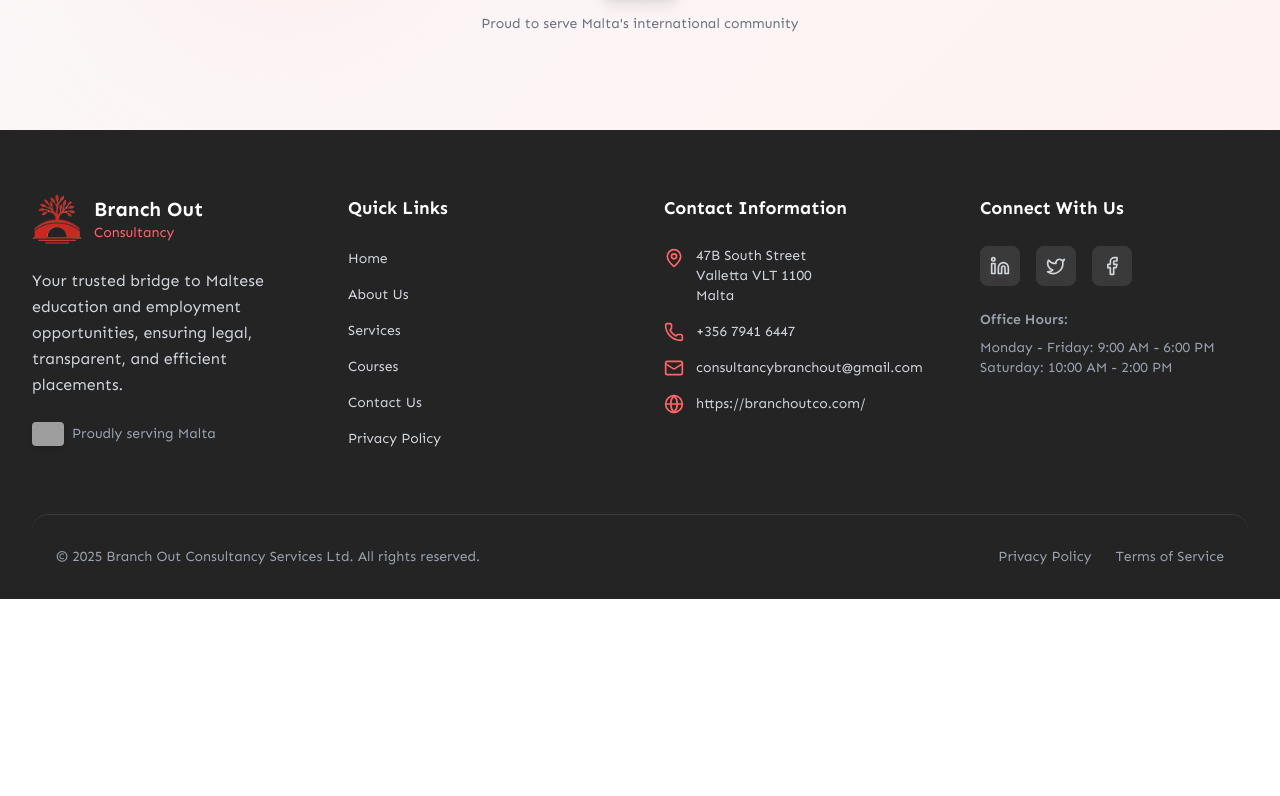
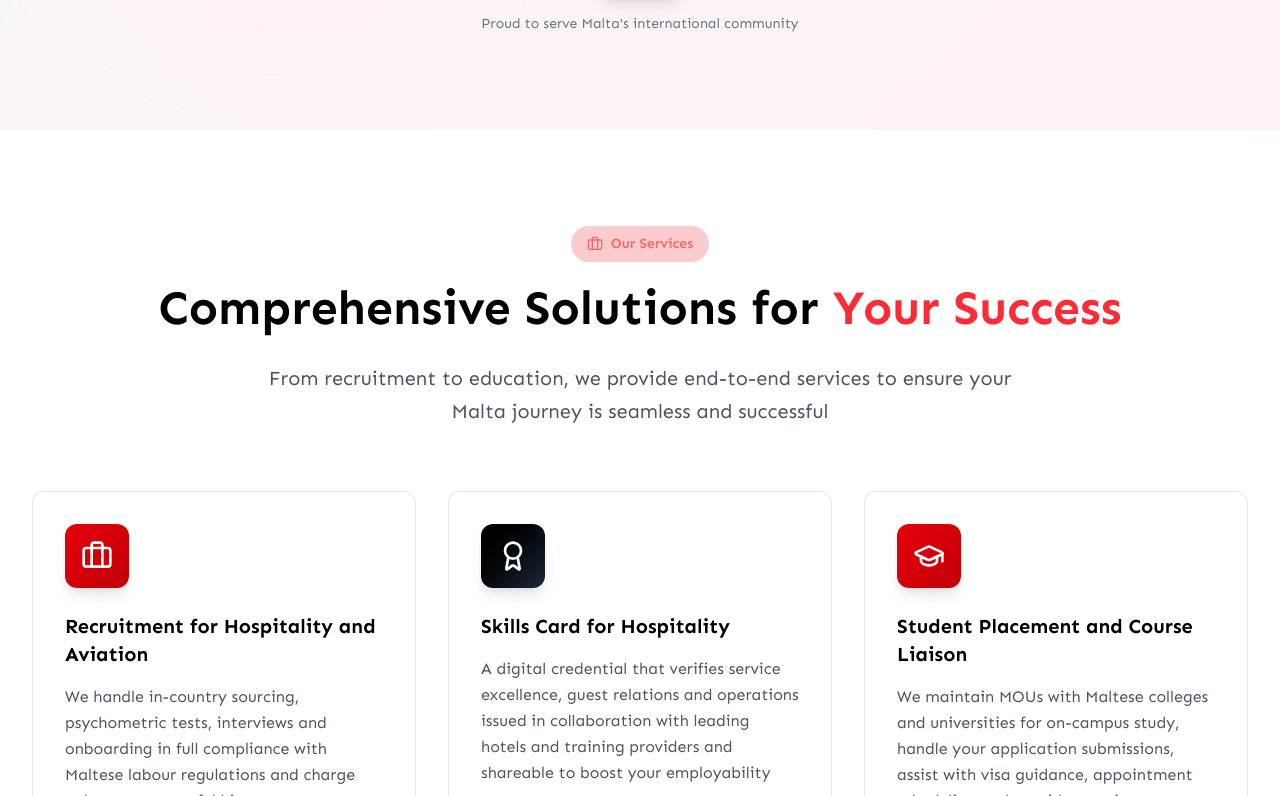
Before and after one commit to RohitSah23/branchout, a Next.js app: page / in a window 1280 px wide. Shown: the part 2064-2860 px from the top of the page. Before the commit the page ends 2663 px from the top, so only its background shows below. Built offline with nearby package versions, Linux system fonts and the light colour scheme; grey boxes are pictures that could not be loaded.

Commit message:
fix (Services): fix tailwind merge oackage

```diff
--- a/app/page.tsx
+++ b/app/page.tsx
@@ -2,6 +2,7 @@ import Footer from "@/components/Footer/Footer";
 import Header from "@/components/Header/Header";
 import Hero from "@/components/Hero/Hero";
 import WhyMalta from "@/components/WhyMalta/WhyMalta";
+import Services from "@/components/Services/Services";
 
 export default function Home() {
   return (
@@ -9,6 +10,7 @@ export default function Home() {
     <Header/>
     <Hero/>
     <WhyMalta/>
+    <Services/>
     <Footer/>
    </div>
   );
--- a/package.json
+++ b/package.json
@@ -14,7 +14,8 @@
     "lucide-react": "^0.533.0",
     "next": "15.4.4",
     "react": "19.1.0",
-    "react-dom": "19.1.0"
+    "react-dom": "19.1.0",
+    "tailwind-merge": "^3.3.1"
   },
   "devDependencies": {
     "@eslint/eslintrc": "^3",
```
Also changed, not shown: 1 other file (tests, documents, lock files or other folders).
